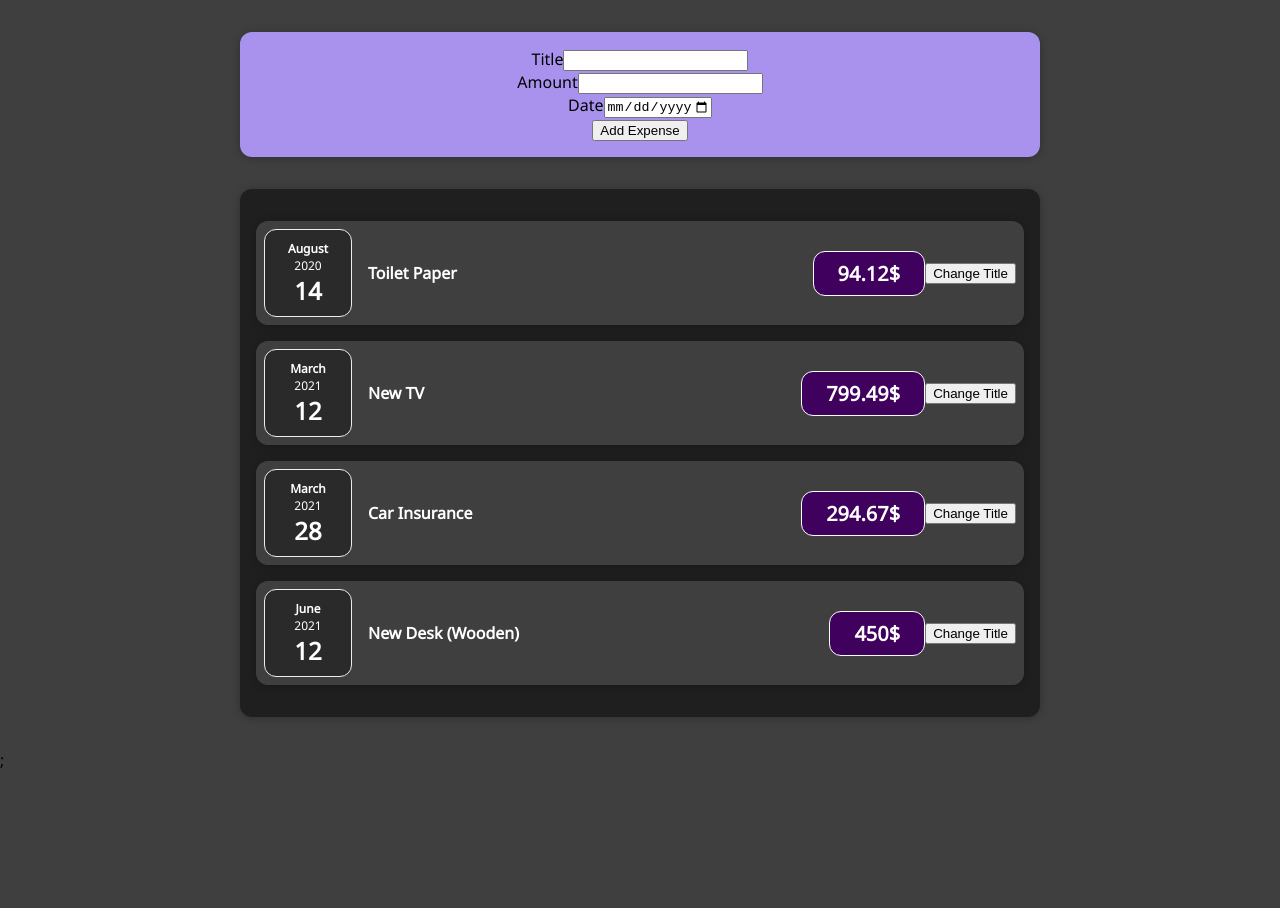
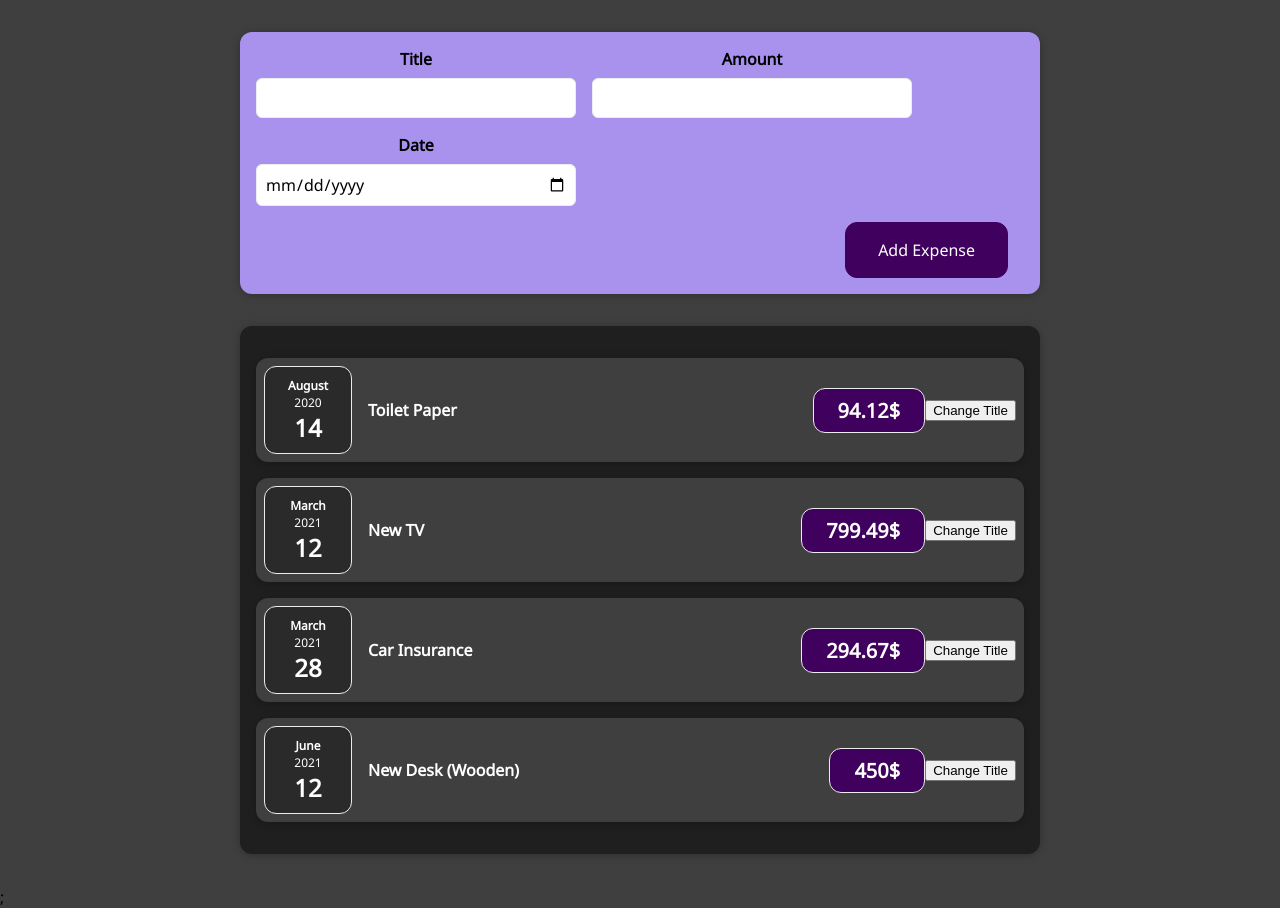
Before and after one commit to Perevechenkov/react-basics, a React (Create React App) app: page / in a window 1280 px wide. Before the commit the page ends 800 px from the top, so only its background shows below. Built offline with nearby package versions, Linux system fonts and the light colour scheme.

Commit message:
new expense styling

```diff
--- a/src/_variables.scss
+++ b/src/_variables.scss
@@ -5,4 +5,7 @@ $border-shadow-dark: rgba(0, 0, 0, 0.25);
 $border-light: #ececec;
 
 $violet-dark: #40005d;
+$violet-dark-hover: #510674;
 $violet-light: #a892ee;
+
+$text-color: white;
--- a/src/components/Expenses/ExpenseDate.scss
+++ b/src/components/Expenses/ExpenseDate.scss
@@ -7,7 +7,7 @@
   height: 5.5rem;
   border: 1px solid $border-light;
   background-color: $bg-primary-black;
-  color: white;
+  color: $text-color;
   border-radius: 12px;
   align-items: center;
   justify-content: center;
--- a/src/components/Expenses/ExpenseItem.scss
+++ b/src/components/Expenses/ExpenseItem.scss
@@ -10,7 +10,7 @@
 
   h2{
      flex: 1;
-  color: white;
+  color: $text-color;
   font-size: 1rem;
   margin: 0 1rem;
   }
@@ -28,12 +28,12 @@
 
 .expense-item__price{
 
-  color: white;
+  color: $text-color;
   font-size: 1rem;
   font-weight: bold;
   padding: 0.5rem;
   background-color: $violet-dark;
-  border: 1px solid white;
+  border: 1px solid $border-light;
   border-radius: 12px;
 }
 
--- a/src/components/NewExpense/ExpenseForm.scss
+++ b/src/components/NewExpense/ExpenseForm.scss
@@ -1 +1,34 @@
-.expense-form{}
+@use '../../variables' as *;
+
+.new-expense__controls{
+     margin-bottom: 1rem;
+
+     display: flex;
+     flex-wrap: wrap;
+     gap: 1rem;
+
+     .new-expense__control{
+          label{
+               margin-bottom: 0.5rem;
+
+               display: block;
+
+               font-weight: bold;
+          }
+
+          input{
+               width: 20rem;
+               max-width: 100%;
+               padding: 0.5rem;
+
+               border: 1px solid $border-light;
+               border-radius: 6px;
+
+               font: inherit;
+          }
+     }
+}
+
+.new-expense__actions{
+     text-align: right;
+}
--- a/src/components/NewExpense/NewExpense.scss
+++ b/src/components/NewExpense/NewExpense.scss
@@ -8,9 +8,27 @@
      padding: 1rem;
      margin: 2rem auto;
 
-     text-align: center;
+     text-align:center;
 
      background-color: $violet-light;
 
-     button{}
+     button{
+
+          margin-right: 1rem;
+          padding: 1rem 2rem;
+
+          border: 1px solid $violet-dark;
+          border-radius: 12px;
+
+          cursor: pointer;
+          color: $text-color;
+          background-color: $violet-dark;
+          font: inherit;
+          transition: 200ms linear;
+
+          &:hover{
+               background-color: $violet-dark-hover;
+               border-color: $violet-dark-hover;
+          }
+     }
 }
```
